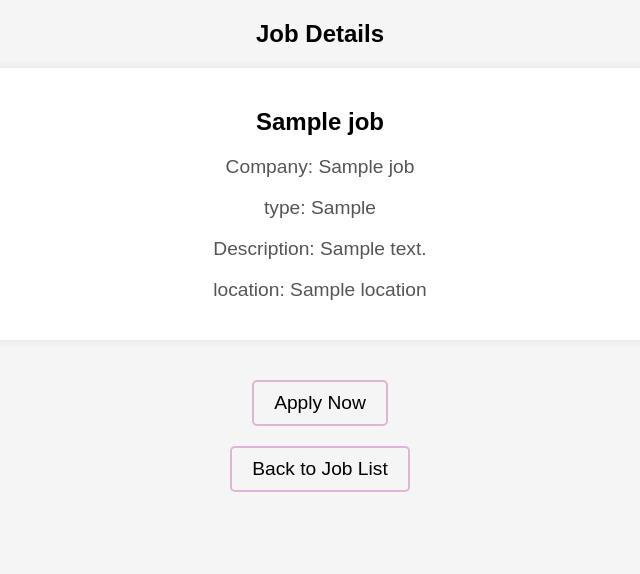
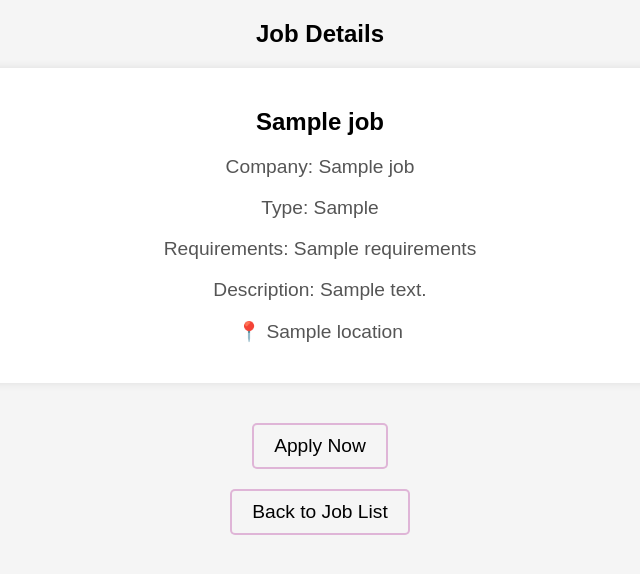
Before and after one commit to aarjookhand/lnkdn, a Python web app: template templates/job_details.html in a window 1280 px wide. Shown: the top 574 px of the page, without its empty margins (320-960 px from the left). Run offline with Jinja, Linux system fonts and the light colour scheme; the template is opened without the code that fills it: most values are stand-ins (such as "Sample title", 1, 10 or a date in 2020).

Commit message:
Update job_details.html

```diff
--- a/templates/job_details.html
+++ b/templates/job_details.html
@@ -83,9 +83,10 @@
     <div class="job-details">
         <h2>{{ job.job_title }}</h2>
         <p>Company: {{ job.company_name }}</p>
-        <p>type: {{ job.job_type }}</p>
+        <p>Type: {{ job.job_type }}</p>
+        <p>Requirements: {{ job.requirements }}</p>
         <p>Description: {{ job.job_description }}</p>
-        <p>location: {{ job.location }}</p>
+        <p>📍 {{ job.location }}</p>
 
     </div>
 
```
